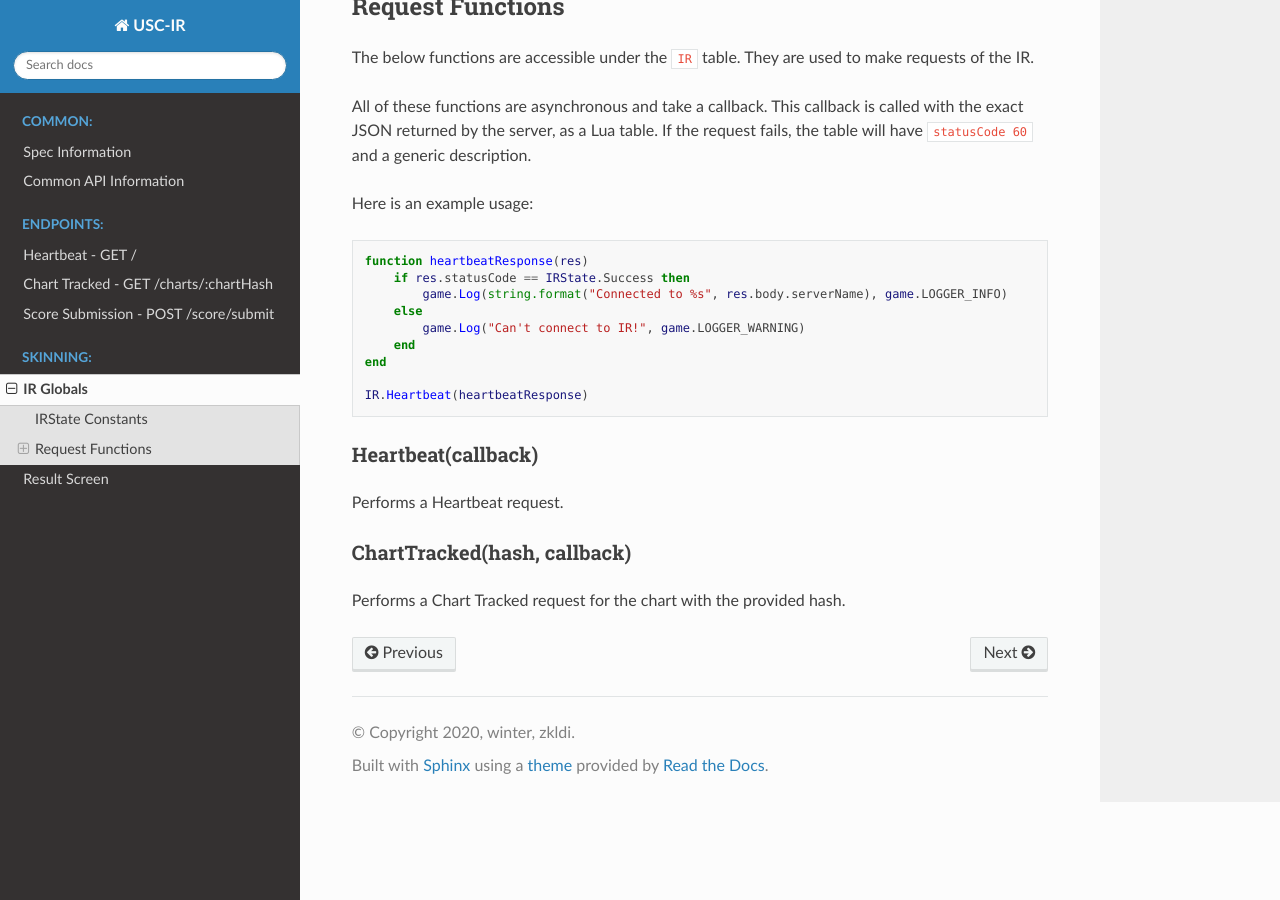
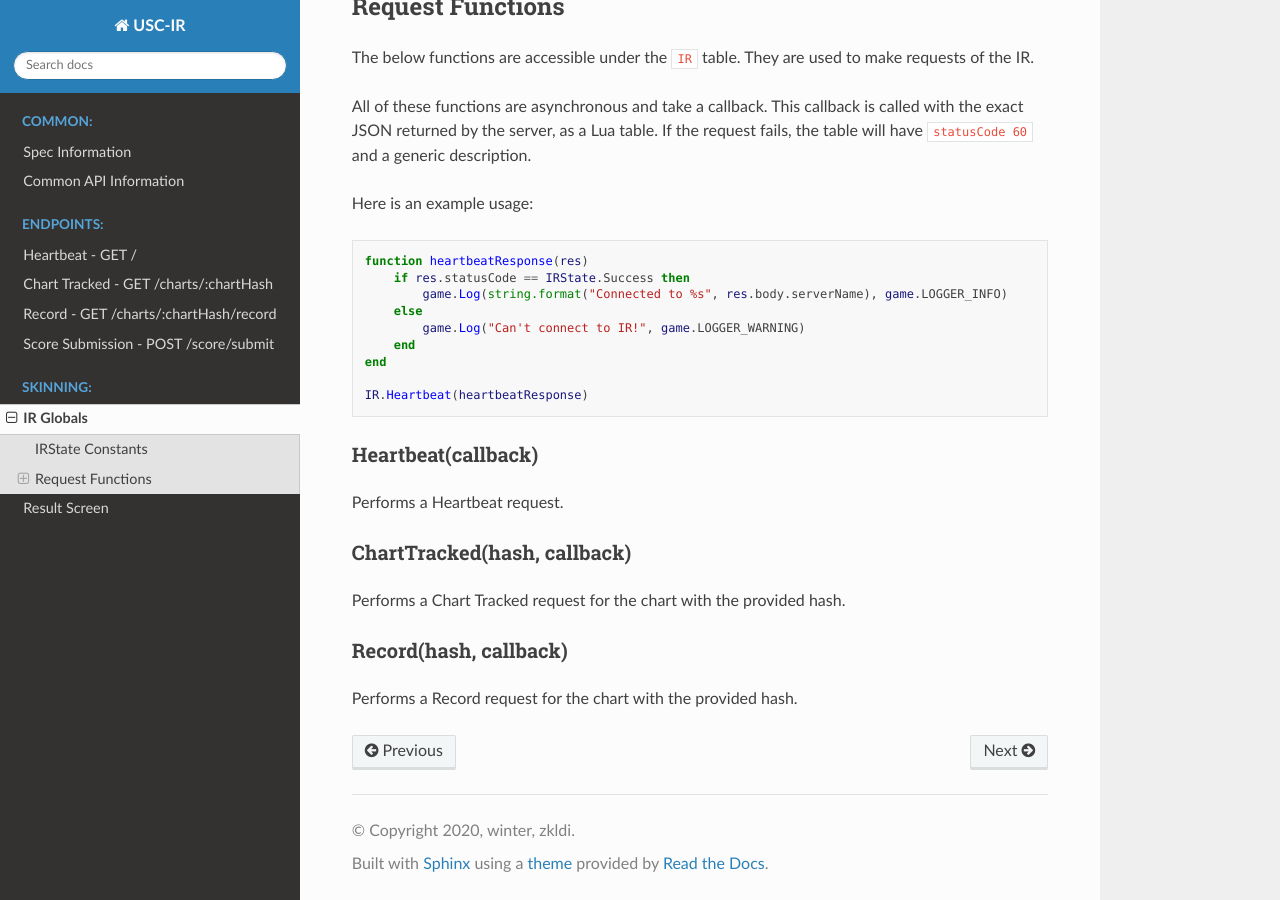
Before and after one commit to zkldi/uscir-spec, a Sphinx documentation site: the page built from source/skinning/globals.rst, in a window 1280 px wide and 900 px high, scrolled down 870 px. Built offline with Sphinx 7.4.7 and the Read the Docs theme 2.0.0, drawn with Linux system fonts in a browser that asks for light colours.

Commit message:
Add Record endpoint and lua function

```diff
--- a/source/index.rst
+++ b/source/index.rst
@@ -19,6 +19,7 @@ Feel free to contact either of the people behind this spec, at ``zkldi#2965``, o
 
     endpoints/heartbeat.rst
     endpoints/chart-charthash.rst
+    endpoints/record.rst
     endpoints/score-submit.rst
 
 .. toctree::
--- a/source/skinning/globals.rst
+++ b/source/skinning/globals.rst
@@ -58,3 +58,8 @@ ChartTracked(hash, callback)
 ****************************
 
 Performs a Chart Tracked request for the chart with the provided hash.
+
+Record(hash, callback)
+*********************
+
+Performs a Record request for the chart with the provided hash.
```
Also changed, not shown: source/endpoints/record.rst (added, +31 -0 lines).
